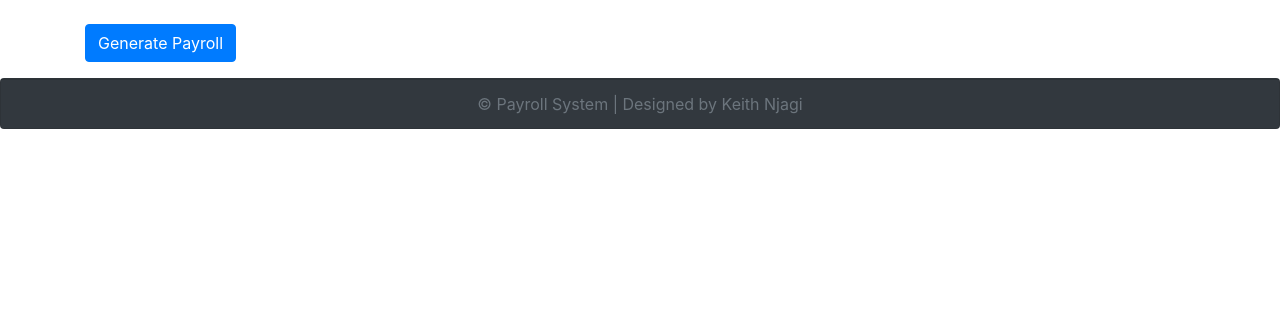
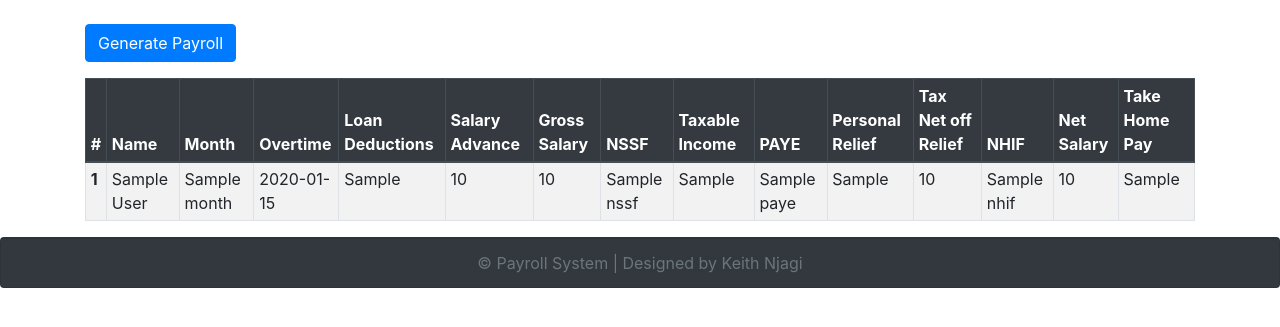
Before and after one commit to ggeorgekkariuki/payroll_system, a Flask app: template templates/payrolls.html in a window 1280 px wide. Shown: the part 56-383 px from the top of the page. Run offline with Flask 2, Linux system fonts and the light colour scheme; tables that the repository leaves empty hold one stand-in row (values such as "Sample post"); the template is opened without the code that fills it: values that come from a table or form of the project are taken from there, most other values are stand-ins (such as "Sample title", 1, 10 or a date in 2020); parts of the project's set-up code (start-up, migrations or seed data) failed here and were passed over; some libraries are stand-ins or nearby versions.

Commit message:
payslip added

```diff
--- a/app.py
+++ b/app.py
@@ -40,7 +40,8 @@ def employees(dept_id):
 @app.route('/payroll/<int:emp_id>')
 def payrolls(emp_id):
     employee = EmployeeModel.fetch_employee_by_id(emp_id)
-    return render_template('payrolls.html', employee=employee )
+    payslips = PayrollModel.fetch_by_employee(emp_id)
+    return render_template('payrolls.html', employee=employee, payslips=payslips )
 
 @app.route('/generate_payroll/<int:emp_id>', methods=['POST'])
 def generate_payroll(emp_id):
@@ -48,7 +49,11 @@ def generate_payroll(emp_id):
     payroll = Payroll(this_employee.full_name, this_employee.basic_salary, this_employee.benefits)
 
     name = payroll.name
-    gross_salary =  payroll.gross_salary
+    month = request.form['month']
+    loan = request.form['loan']
+    overtime = request.form['overtime']
+    salary_advance = request.form['salary_advance']
+    gross_salary =  payroll.gross_salary + float(overtime)
     taxable_income = payroll.taxable_income
     nssf =  round(payroll.NSSF, 2)
     paye =  round(payroll.PAYE, 2)
@@ -56,15 +61,12 @@ def generate_payroll(emp_id):
     tax_net_off_relief =  round(payroll.after_relief, 2)
     nhif =  payroll.NHIF
     net_salary =  round(payroll.net_salary, 2)
-    month = request.form['month']
-    loan = request.form['loan']
-    overtime = request.form['overtime']
-    salary_advance = request.form['salary_advance']
-    take_home_pay = net_salary - (loan + overtime + salary_advance)
+    take_home_pay = net_salary - (float(loan)  + float(salary_advance))
 
-    payslip = PayrollModel()
-
-    return redirect(url_for('payrolls'))
+    payslip = PayrollModel(full_name=name, month=month, overtime=overtime,loan_deduction=loan, salary_advance=salary_advance, gross_salary=gross_salary, NSSF=nssf, taxable_income=taxable_income, PAYE=paye, personal_relief=personal_relief, tax_net_off_relief=tax_net_off_relief, NHIF=nhif, net_salary=net_salary, take_home_pay=take_home_pay, employee_id=this_employee.id)
+    payslip.insert_to_db()
+    flash('Payslip for ' + this_employee.full_name + ' has been successfully generated', 'success')
+    return redirect(url_for('index'))
 
 @app.route('/new_department', methods=['POST'])
 def new_department():
--- a/templates/payrolls.html
+++ b/templates/payrolls.html
@@ -44,7 +44,48 @@
             </div>
         </div>
 
-
+        <table class="table table-sm table-striped table-bordered table-hover">
+            <thead class="thead-dark">
+            <tr>
+                <th scope="col">#</th>
+                <th scope="col">Name</th>
+                <th scope="col">Month</th>
+                <th scope="col">Overtime</th>
+                <th scope="col">Loan Deductions</th>
+                <th scope="col">Salary Advance</th>
+                <th scope="col">Gross Salary</th>
+                <th scope="col">NSSF</th>
+                <th scope="col">Taxable Income</th>
+                <th scope="col">PAYE</th>
+                <th scope="col">Personal Relief</th>
+                <th scope="col">Tax Net off Relief</th>
+                <th scope="col">NHIF</th>
+                <th scope="col">Net Salary</th>
+                <th scope="col">Take Home Pay</th>
+            </tr>
+            </thead>
+            <tbody>
+            {% for payslip in payslips %}
+                <tr>
+                    <th scope="row">{{ payslip.id }}</th>
+                    <td>{{ payslip.full_name }}</td>
+                    <td>{{ payslip.month}}</td>
+                    <td>{{ payslip.overtime }}</td>
+                    <td>{{ payslip.loan_deductions }}</td>
+                    <td>{{ payslip.salary_advance }}</td>
+                    <td>{{ payslip.gross_salary }}</td>
+                    <td>{{ payslip.NSSF }}</td>
+                    <td>{{ payslip.taxable_income }}</td>
+                    <td>{{ payslip.PAYE }}</td>
+                    <td>{{ payslip.personal_relief }}</td>
+                    <td>{{ payslip.tax_net_off_relief }}</td>
+                    <td>{{ payslip.NHIF }}</td>
+                    <td>{{ payslip.net_salary }}</td>
+                    <td>{{ payslip.take_home_pay }}</td>
+                </tr>
+            {% endfor %}
+            </tbody>
+        </table>
 
     </div>
 {% endblock %}
```
Also changed, not shown: models/Payrolls.py (+20 -15 lines).
